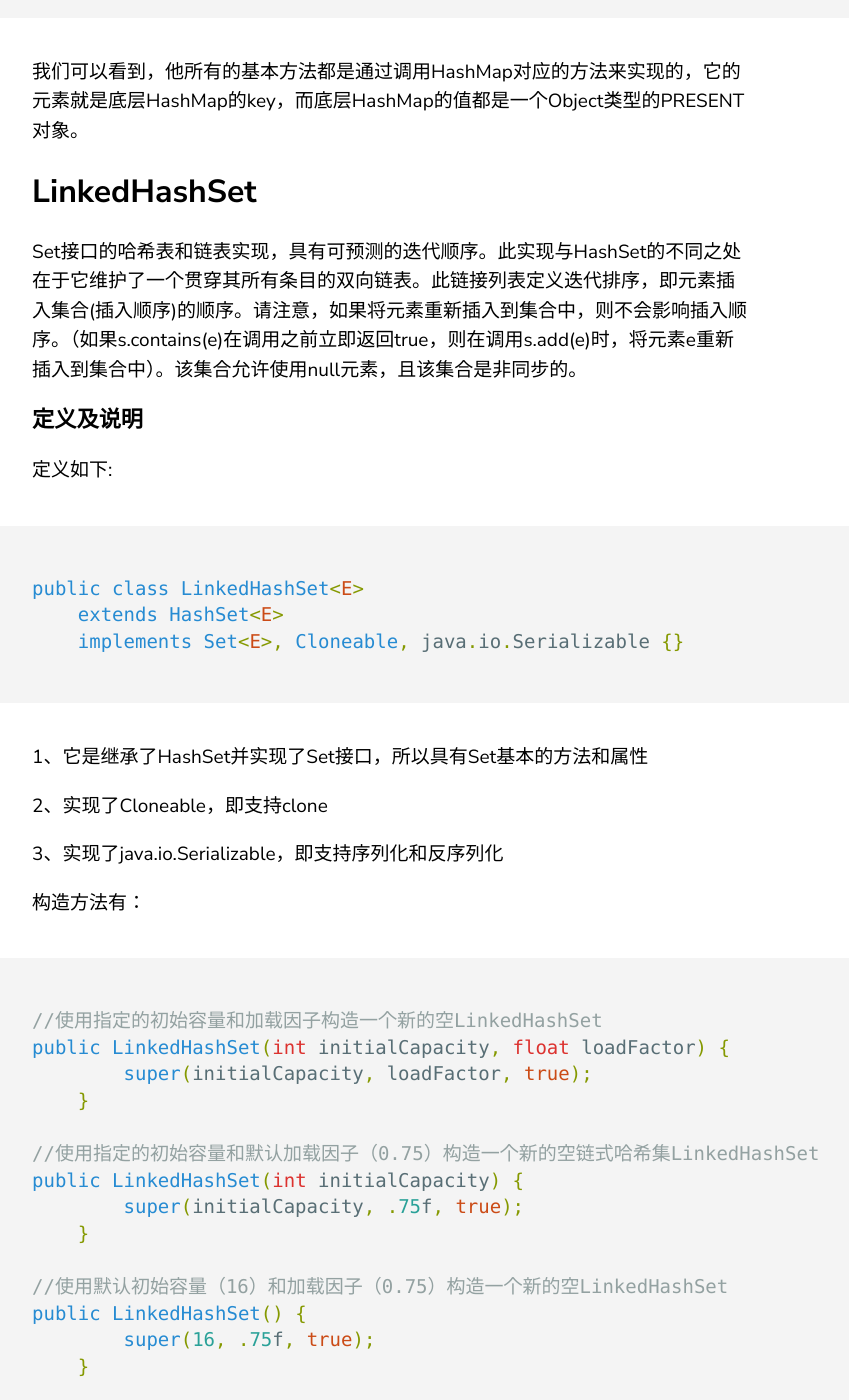
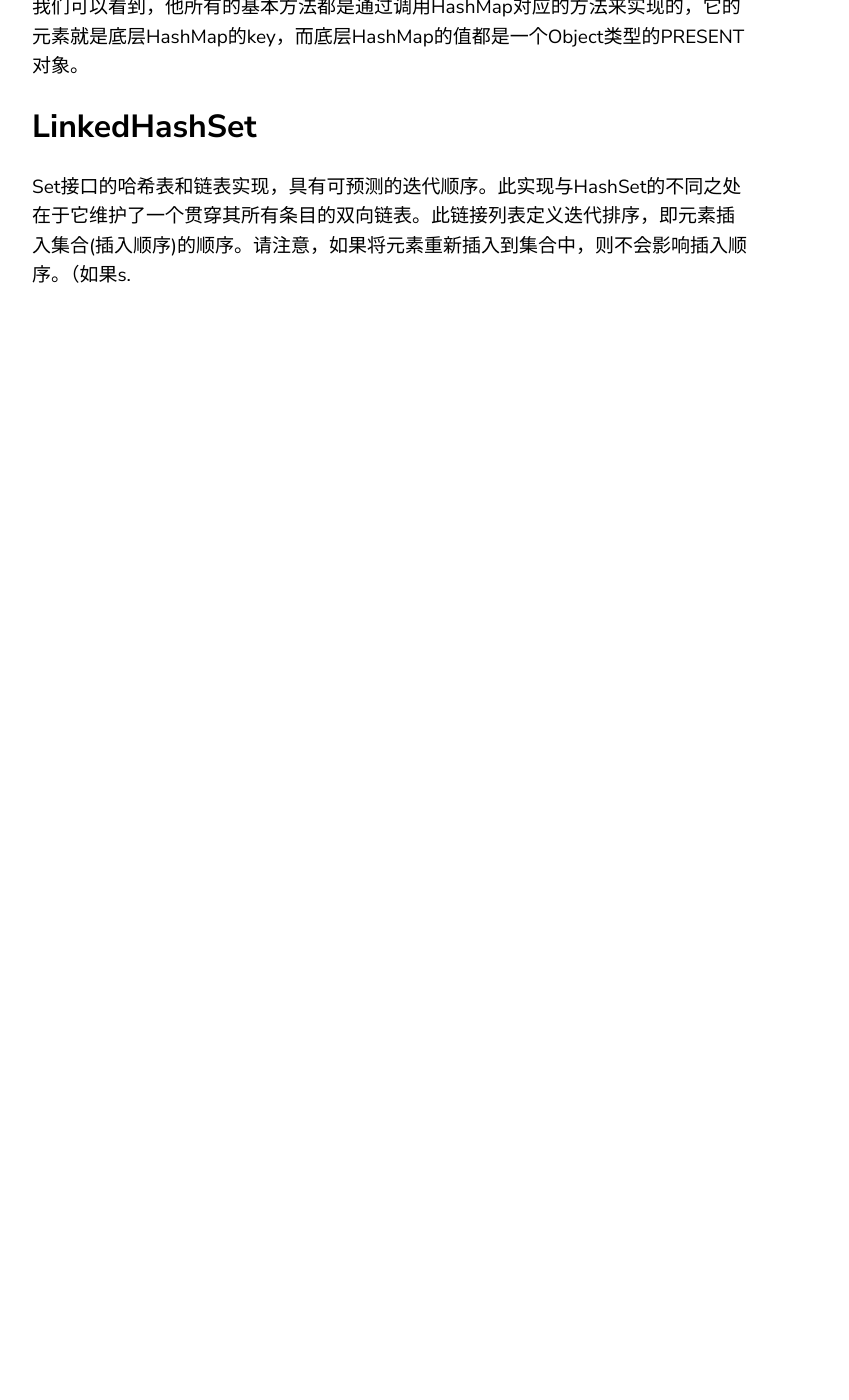
Before and after one commit to swz1993/swz1993.github.io, a Jekyll site: the page built from _posts/2019-05-23-HashSet.markdown, in a window 1280 px wide and 1400 px high, scrolled down 3477 px. Shown: the whole window, without its empty margins (68-917 px from the left). Built offline with Jekyll 4.4.1, drawn with Linux system fonts in a browser that asks for light colours; after the commit the page ends 3787 px from its top, so only the background shows below that; some of the changed text lies outside the part shown.

Commit message:
Update 2019-05-23-HashSet.markdown

````diff
--- a/_posts/2019-05-23-HashSet.markdown
+++ b/_posts/2019-05-23-HashSet.markdown
@@ -4,9 +4,6 @@ title:  "Java集合 -- HashSet"
 date:   2018-05-23 21:03:36 +0530
 description: HashSet
 ---
-
-## HashSet
-
 此类由一个哈希表(实际上是一个HashMap实例)支持。 不保证元素的顺序，特别是，它不保证顺序随着时间的推移保持不变。该集合没有重复的元素并且允许使用null元素。该类为基本操作（add()、remove()、contains()和size()）提供恒定的时间性能，假设散列函数在桶之间正确地分散元素。 迭代此集合需要的时间与HashSet实例的大小（元素数量）加上后备HashMap实例的“容量”（桶数）之和成比例。 因此，如果迭代性能很重要，则不要将初始容量设置得太高（或负载因子太低）。另外，跟之前分析的其他集合类一样，它是非同步的。
 
 ### 定义及说明
@@ -106,150 +103,4 @@ public void clear() {
 
 ## LinkedHashSet
 
-Set接口的哈希表和链表实现，具有可预测的迭代顺序。此实现与HashSet的不同之处在于它维护了一个贯穿其所有条目的双向链表。此链接列表定义迭代排序，即元素插入集合(插入顺序)的顺序。请注意，如果将元素重新插入到集合中，则不会影响插入顺序。（如果s.contains(e)在调用之前立即返回true，则在调用s.add(e)时，将元素e重新插入到集合中）。该集合允许使用null元素，且该集合是非同步的。
-
-### 定义及说明
-
-定义如下:
-
-```java
-public class LinkedHashSet<E>
-    extends HashSet<E>
-    implements Set<E>, Cloneable, java.io.Serializable {}
-```
-
-1、它是继承了HashSet并实现了Set接口，所以具有Set基本的方法和属性
-
-2、实现了Cloneable，即支持clone
-
-3、实现了java.io.Serializable，即支持序列化和反序列化
-
-构造方法有：
-
-```java
-//使用指定的初始容量和加载因子构造一个新的空LinkedHashSet
-public LinkedHashSet(int initialCapacity, float loadFactor) {
-        super(initialCapacity, loadFactor, true);
-    }
-
-//使用指定的初始容量和默认加载因子（0.75）构造一个新的空链式哈希集LinkedHashSet
-public LinkedHashSet(int initialCapacity) {
-        super(initialCapacity, .75f, true);
-    }
-
-//使用默认初始容量（16）和加载因子（0.75）构造一个新的空LinkedHashSet
-public LinkedHashSet() {
-        super(16, .75f, true);
-    }
-
-//构造一个新的LinkedHashSet，其具有与指定集合相同的元素。 创建链接的哈希集的初始容量足以容纳指定集合中的元素，具有默认加载因子（0.75）
-public LinkedHashSet(Collection<? extends E> c) {
-        super(Math.max(2*c.size(), 11), .75f, true);
-        addAll(c);
-    }
-```
-
-我们可以发现，它其实就是通过调用HashSet的构造方法来进行实例化。它和HashSet的区别就在于LinkedHashSet的元素是按照放入顺序进行排列。并且LinkedHashSet内部使用LinkedHashMap实现。
-
-其他方法：
-
-```java
-@Override
-    public Spliterator<E> spliterator() {
-        return Spliterators.spliterator(this, Spliterator.DISTINCT | Spliterator.ORDERED);
-    }
-```
-
-它只重写了HashSet的spliterator()方法(这个方法后期分析)。
-
-## TreeSet
-
-基于TreeMap的NavigableSet实现。元素使用其可比较的自然顺序或在创建时创建时提供的Comparator进行排序，具体取决于使用的构造函数。它的基本操作(add、remove、和contains)的时间复杂度为log(n)。当然，它也是非同步的，不过**不支持null元素**。
-
-### 定义及说明
-
-定义如下：
-
-```java
-public class TreeSet<E> extends AbstractSet<E>
-    implements NavigableSet<E>, Cloneable, java.io.Serializable{}
-```
-
-1、继承与AbstractSet，实现了NavigableSet接口，即拥有Set的基本的方法和属性。其元素使用其可比较的自然顺序，或者通过在创建时提供的Comparator进行排序。
-
-2、实现了Cloneable，即支持clone
-
-3、实现了java.io.Serializable，即支持序列化和反序列化
-
-构造函数：
-
-```java
-//底层映射
-private transient NavigableMap<E,Object> m;
-
-//构造由指定的可导航映射支持的TreeSet
- TreeSet(NavigableMap<E,Object> m) {
-        this.m = m;
-    }
-
-//构造一个新的空TreeSet，根据其元素的自然顺序进行排序。 插入集合中的所有元素都必须实现Comparable接口。 此外，所有这些元素必须是可相互比较的
-public TreeSet() {
-        this(new TreeMap<E,Object>());
-    }
-
-//构造一个新的空TreeSet，根据指定的比较器进行排序。 插入到集合中的所有元素必须通过指定的比较器相互比较
-public TreeSet(Comparator<? super E> comparator) {
-        this(new TreeMap<>(comparator));
-    }
-
-//构造一个新的TreeSet，其中包含指定集合中的元素，并根据其元素的自然顺序进行排序。 插入集合中的所有元素都必须实现Comparable接口
-public TreeSet(Collection<? extends E> c) {
-        this();
-        addAll(c);
-    }
-
-//构造一个包含相同元素并使用与指定有序集相同排序的新TreeSet
-public TreeSet(SortedSet<E> s) {
-        this(s.comparator());
-        addAll(s);
-    }
-
-```
-可以看出，TreeSet是基于TreeMap实现的。在addAll()方法中，其实也是调用了TreeMap进行元素的添加。
-
-### 源码简析
-
-再看一下一些基本的方法：
-
-```java
-private static final Object PRESENT = new Object();
-
-public boolean isEmpty() {
-        return m.isEmpty();
-    }
-
-public boolean contains(Object o) {
-        return m.containsKey(o);
-    }
-
-
-public boolean add(E e) {
-        return m.put(e, PRESENT)==null;
-    }
-
-public boolean remove(Object o) {
-        return m.remove(o)==PRESENT;
-    }
-
-public void clear() {
-        m.clear();
-    }
-```
-
-它也是通过调用Map的相关的方法，来实现功能。它的元素就是底层Map的key，而底层Map的值都是一个Object类型的PRESENT对象。
-
-## 小结
-
-好了，到这就分析完了，总结一下：
-
-Set集合中，不允许有重复的元素。且Set对两个元素的比较不是使用"=="而是使用"equals"。HashSet和TreeSet是根据元素的自然顺序或者构建时传入的Comparator比较器对元素进行排序，而LinkedHashSet是根据元素的插入顺序进行排序。HashSet和LinkedHashSet允许有null元素，但是TreeSet不允许。
+Set接口的哈希表和链表实现，具有可预测的迭代顺序。此实现与HashSet的不同之处在于它维护了一个贯穿其所有条目的双向链表。此链接列表定义迭代排序，即元素插入集合(插入顺序)的顺序。请注意，如果将元素重新插入到集合中，则不会影响插入顺序。（如果s.
````
